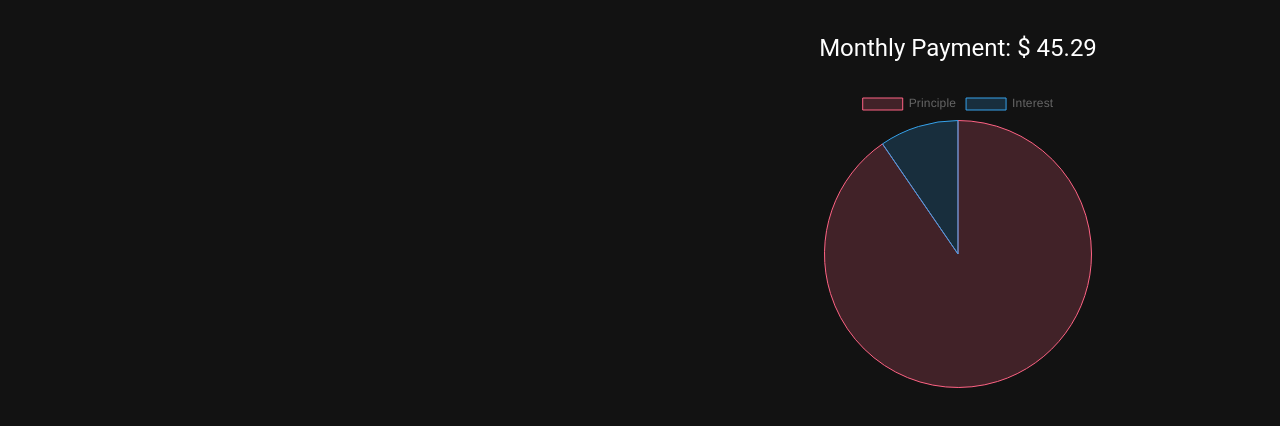
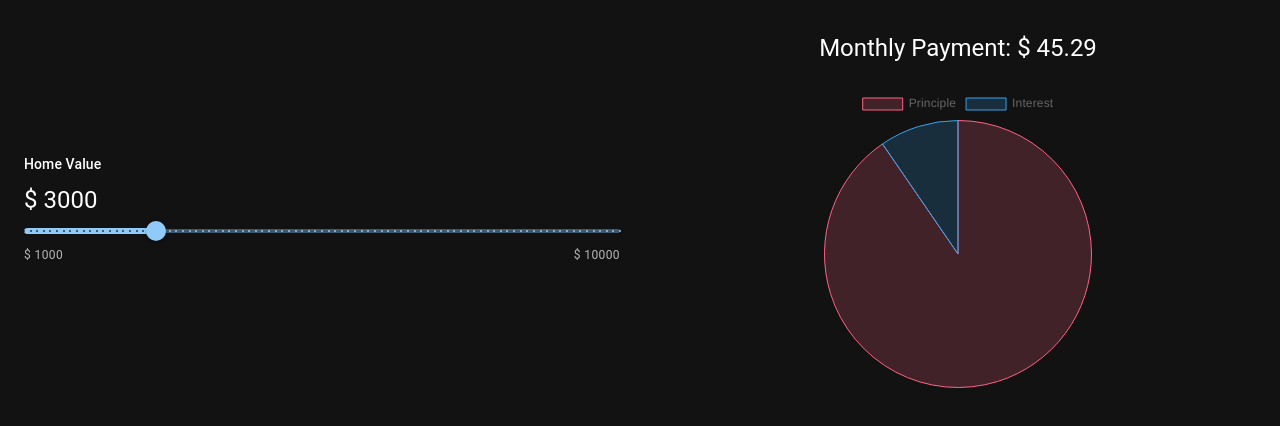
Before and after one commit to Scotty-Cloud/mortgage-calculator, a React (Create React App) app: page / in a window 1280 px wide. Shown: the top 426 px of the page. Built offline with nearby package versions, Linux system fonts and the light colour scheme.

Commit message:
finish slider select

```diff
--- a/src/Components/SliderSelect.js
+++ b/src/Components/SliderSelect.js
@@ -1,10 +1,30 @@
 import React from "react";
+// import { Container, Typography } from "@mui/material";
 import SliderComponent from "./Common/SliderComponent";
 
 const SliderSelect = ({ data, setData }) => {
   const bank_limit = 10000;
   return (
     <div>
+      <SliderComponent
+        onChange={(e, value) => {
+          setData({
+            ...data,
+            homeValue: value.toFixed(0),
+            downPayment: (0.2 * value).toFixed(0),
+            loanAmount: (0.8 * value).toFixed(0),
+          });
+        }}
+        defaultValue={data.homeValue}
+        min={1000}
+        max={bank_limit}
+        steps={100}
+        unit="$"
+        amount={data.homeValue}
+        label="Home Value"
+        value={data.homeValue}
+      />
+
 
     </div>
   );
```
